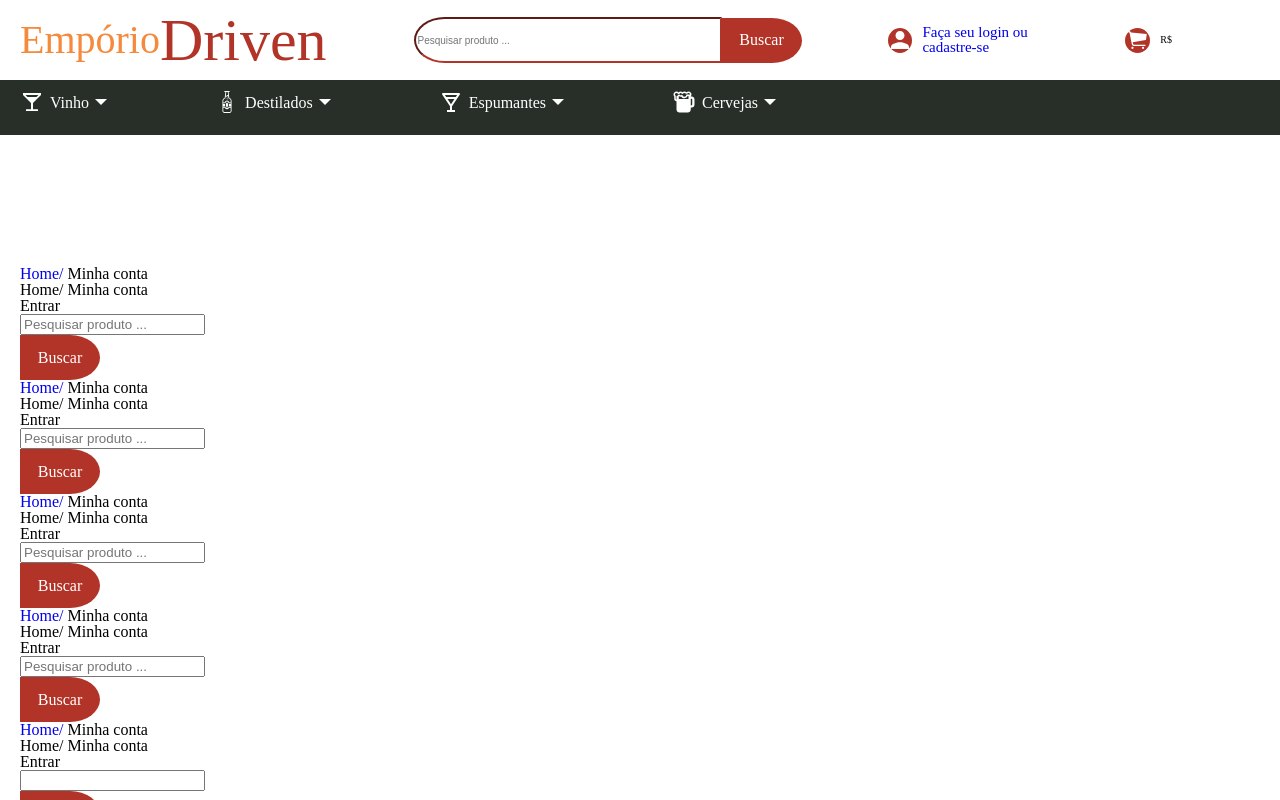
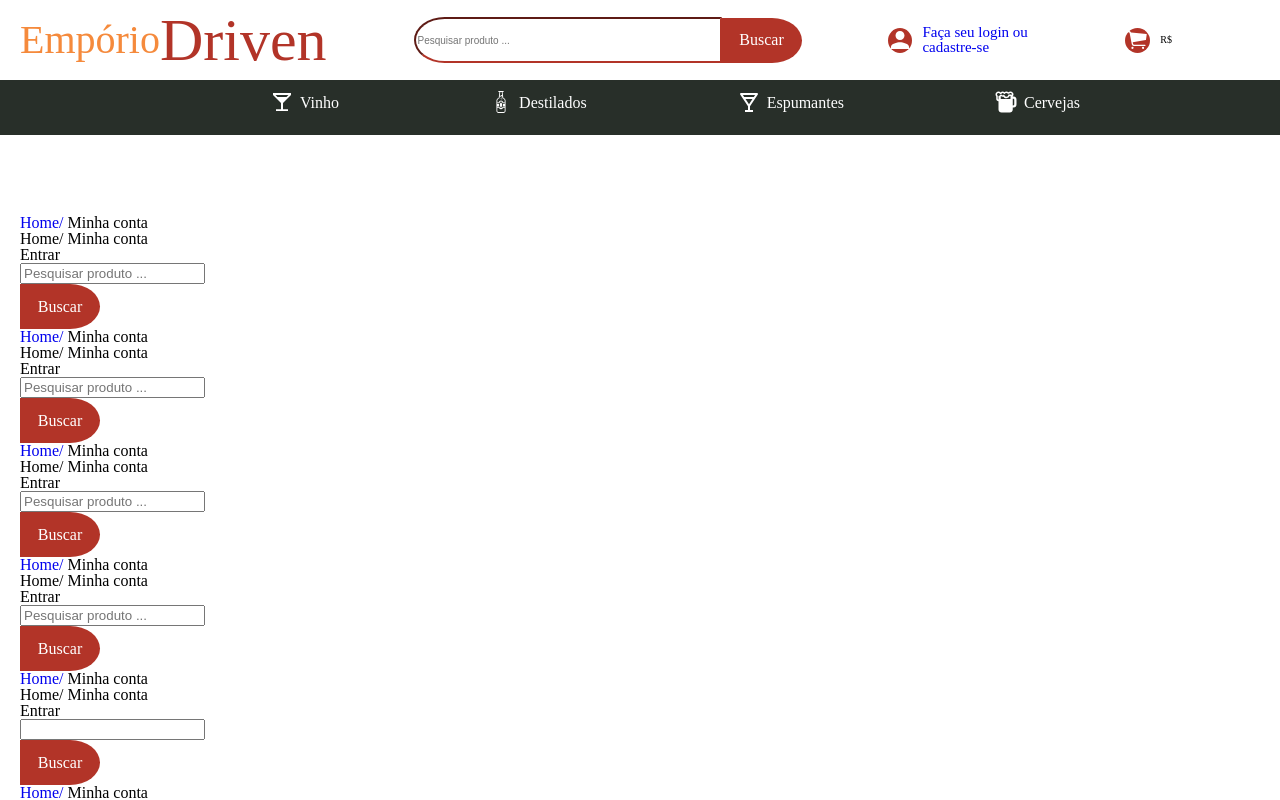
Before and after one commit to yugosk/emporio-driven-front, a JavaScript app: page /MyAcount in a window 1280 px wide. Shown: the top 800 px of the page. Built offline with nearby package versions, Linux system fonts and the light colour scheme.

Commit message:
finish  header

```diff
--- a/src/components/App.js
+++ b/src/components/App.js
@@ -1,7 +1,6 @@
 import { BrowserRouter, Route, Routes } from "react-router-dom";
 import ResetCSS from "../styles/ResetCSS";
 import Home from "./Home";
-import Footer from "./Footer";
 import Header from "./Header";
 import NavMenu from "./Nav_menu";
 import MyAcount from "./MyAcount";
@@ -13,8 +12,7 @@
     <BrowserRouter>
       <Header />
       <NavMenu />
-      <Footer />
-      <Routes>
+        <Routes>
         <Route path="/" element={<Home />} />
         <Route path="/MyAcount" element={<MyAcount />} />
         <Route path="/Us" element={<Us />} />
--- a/src/components/MyAcount.js
+++ b/src/components/MyAcount.js
@@ -1,5 +1,6 @@
 import styled from "styled-components"
 import { Link } from "react-router-dom";
+import Footer from "./Footer";
 
 export default function MyAcount(){
     return(
@@ -86,7 +87,7 @@
                 <Button>Buscar</Button>
 
             </form>
-
+           <Footer />
         </Container>
     )
 }
--- a/src/components/Nav_menu.js
+++ b/src/components/Nav_menu.js
@@ -13,24 +13,24 @@
              <Categories>
                 <Icon><IoMdWine color="#ffffff" size={"24px"} /></Icon>
                 <Cat>Vinho </Cat>
-                <Icon><IoMdArrowDropdown color="#ffffff" size={"24px"} /></Icon>
+
              </Categories>
 
              <Categories>
                 <Icon><GiBeerBottle color="#ffffff" size={"24px"} /></Icon>
                 <Cat>Destilados  </Cat>
-                <Icon><IoMdArrowDropdown color="#ffffff" size={"24px"} /></Icon>
+
              </Categories>
 
              <Categories>
                 <Icon><BiDrink color="#ffffff" size={"24px"} /></Icon>
                 <Cat>Espumantes  </Cat>
-                <Icon><IoMdArrowDropdown color="#ffffff" size={"24px"} /></Icon>
+
              </Categories>
              <Categories>
              <Icon><IoMdBeer color="#ffffff" size={"24px"} /></Icon>
                 <Cat>Cervejas  </Cat>
-                <Icon><IoMdArrowDropdown color="#ffffff" size={"24px"} /></Icon>
+
              </Categories>
              </Content>
         </Container>
@@ -39,12 +39,10 @@
 
 const Container = styled.div`
     position:fixed;
+    position:relative;
     top:80px;
     background-color:#282F29;
     width: 100%;
-    display: flex;
-    justify-content: space-between;
-    align-items: center;
     height: 25px;
     padding: 10px 50px 20px 20px;
 h3{
@@ -69,6 +67,8 @@
 color: #ffffff;
 `
 const Content = styled.div`
+    position: absolute;
+    left: 20%;
     display: flex;
     justify-content:space-between;
     align-items: center;
```
